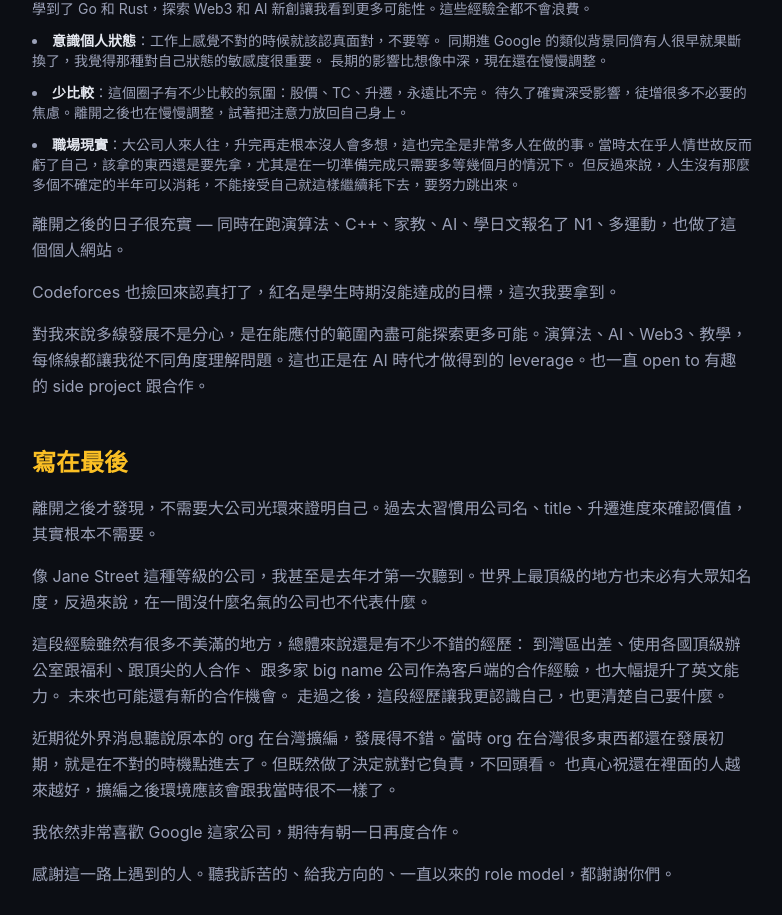
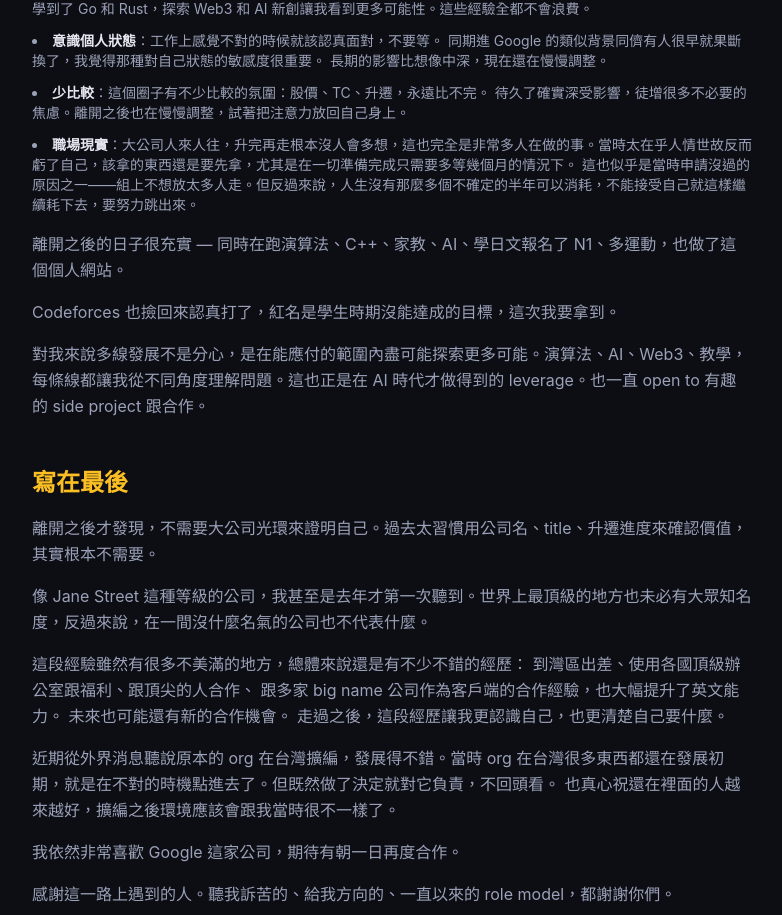
Before and after one commit to HanaYukii/hanayukii-site, a Next.js app: page /blog/leaving-google in a window 1280 px wide. Shown: the part 7499-8414 px from the top of the page, without its empty margins (248-1030 px from the left). Built offline with nearby package versions, Linux system fonts and the light colour scheme.

Commit message:
Add context about promotion denial due to team retention

```diff
--- a/src/app/blog/leaving-google/page.tsx
+++ b/src/app/blog/leaving-google/page.tsx
@@ -423,7 +423,7 @@ export default function LeavingGoogle() {
               </li>
               <li>
                 <strong>職場現實</strong>：大公司人來人往，升完再走根本沒人會多想，這也完全是非常多人在做的事。當時太在乎人情世故反而虧了自己，該拿的東西還是要先拿，尤其是在一切準備完成只需要多等幾個月的情況下。
-                但反過來說，人生沒有那麼多個不確定的半年可以消耗，不能接受自己就這樣繼續耗下去，要努力跳出來。
+                這也似乎是當時申請沒過的原因之一——組上不想放太多人走。但反過來說，人生沒有那麼多個不確定的半年可以消耗，不能接受自己就這樣繼續耗下去，要努力跳出來。
               </li>
             </ul>
           </div>
```
